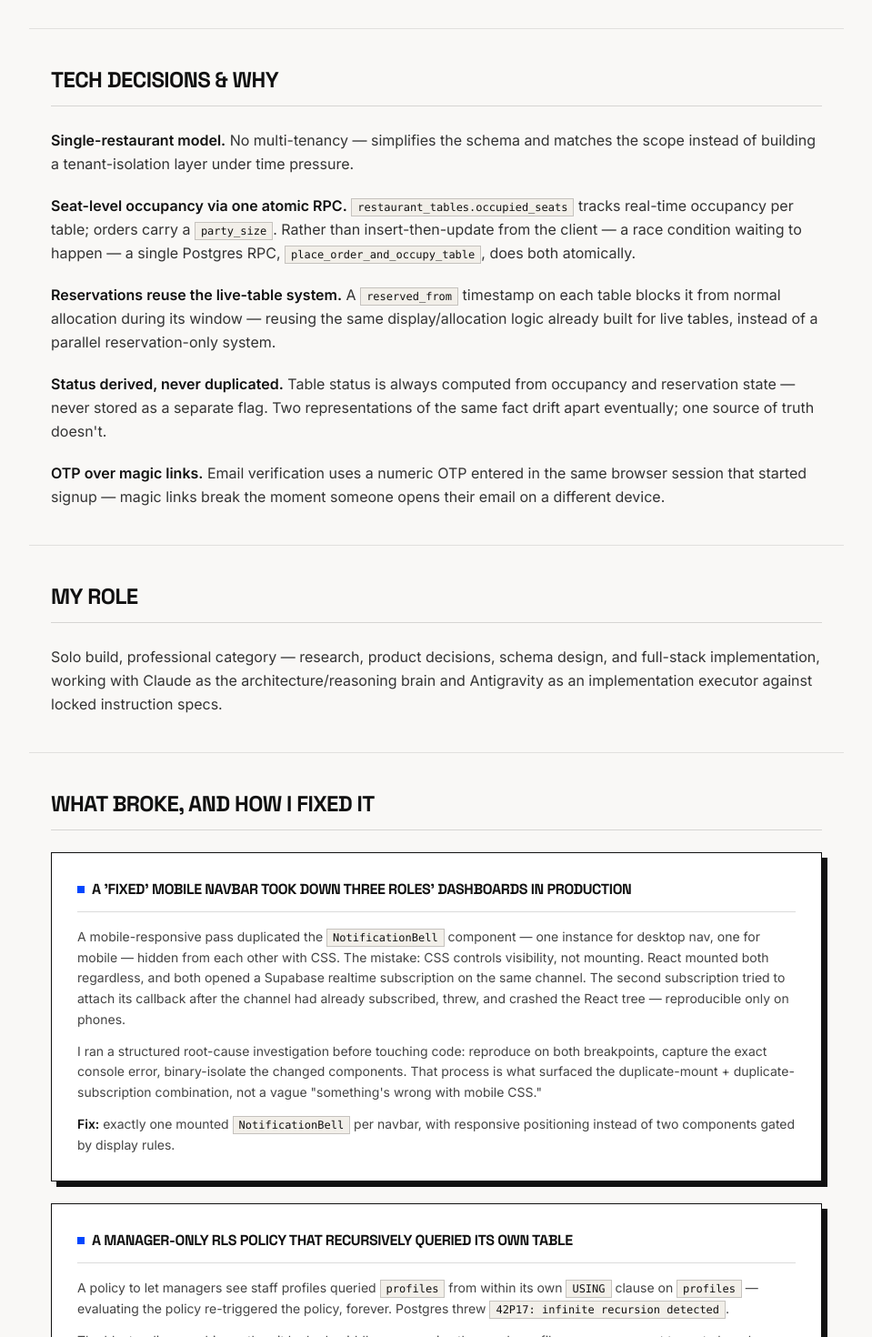
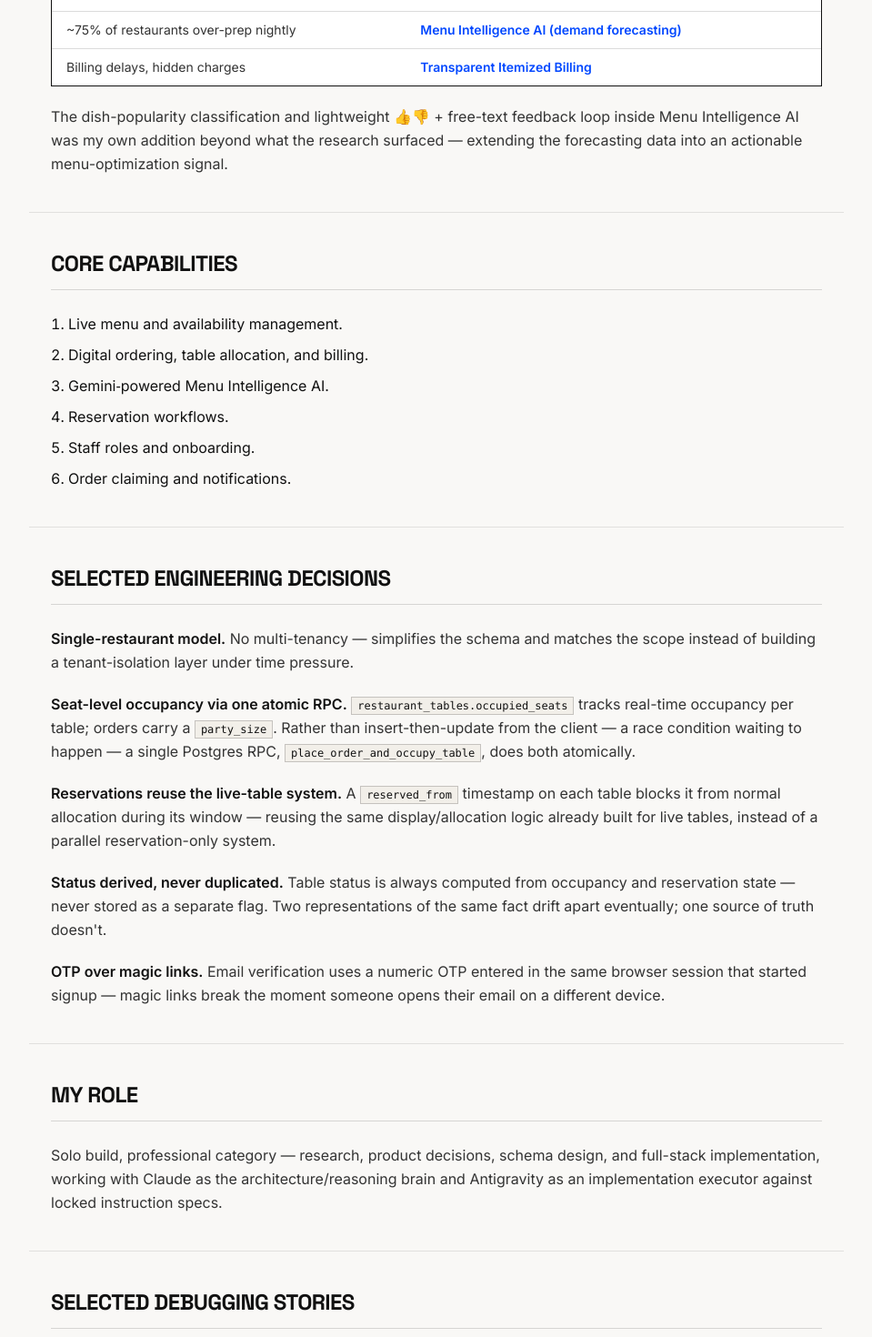
Before and after one commit to ayush22cp008/portfolio, a Next.js app: page /projects/tableflow in a window 1280 px wide. Shown: the part 1330-2800 px from the top of the page at 91% size, without its empty margins (160-1119 px from the left). Built offline with nearby package versions, Linux system fonts and the light colour scheme.

Commit message:
Refine TableFlow case study

```diff
--- a/app/projects/tableflow/page.tsx
+++ b/app/projects/tableflow/page.tsx
@@ -22,12 +22,14 @@ export default function TableFlowPage() {
         <CaseStudyHeader
           eyebrow="Full-Stack · Solo build"
           title="TableFlow — Smart Restaurant Management System"
-          tagline="A full-stack SaaS for the operational chaos inside a restaurant — queues, table allocation, kitchen flow, billing — not the delivery-app problem everyone else solves."
+          tagline="A single-restaurant operations platform for queues, table allocation, kitchen workflows, and billing—not another delivery app."
           liveUrl="https://table-flow-nu.vercel.app"
           repoUrl="https://github.com/ayush22cp008/TableFlow"
           status="VibeAthon 6.0 (NxtGenSec), Professional Category — result pending"
         />
-
+<CaseStudySection title="Project overview">
+  <p>A single-restaurant, full-stack platform for managing live menus, digital orders, table allocation, reservations, kitchen workflows, billing, staff operations, and AI-driven menu intelligence.</p>
+</CaseStudySection>
         <StackRow
           stack={[
             "Next.js 14 (App Router)",
@@ -94,7 +96,17 @@ export default function TableFlowPage() {
           </p>
         </CaseStudySection>
 
-        <CaseStudySection title="Tech decisions & why">
+        <CaseStudySection title="Core capabilities">
+          <ol className="list-decimal list-inside space-y-2 text-[#111111]">
+            <li>Live menu and availability management.</li>
+            <li>Digital ordering, table allocation, and billing.</li>
+            <li>Gemini‑powered Menu Intelligence AI.</li>
+            <li>Reservation workflows.</li>
+            <li>Staff roles and onboarding.</li>
+            <li>Order claiming and notifications.</li>
+          </ol>
+        </CaseStudySection>
+        <CaseStudySection title="Selected engineering decisions">
           <p>
             <strong className="text-[#111111]">Single-restaurant model.</strong>{" "}
             No multi-tenancy — simplifies the schema and matches the scope
@@ -147,110 +159,32 @@ export default function TableFlowPage() {
           </p>
         </CaseStudySection>
 
-        <CaseStudySection title="What broke, and how I fixed it">
+        <CaseStudySection title="Selected debugging stories">
           <div className="space-y-6 not-prose">
-            <BugCard title="A 'fixed' mobile navbar took down three roles' dashboards in production">
-              <p>
-                A mobile-responsive pass duplicated the{" "}
-                <code className="border border-[#111111]/20 bg-[#F2EFE9] px-1.5 py-0.5 text-xs font-mono text-[#111111]">
-                  NotificationBell
-                </code>{" "}
-                component — one instance for desktop nav, one for mobile —
-                hidden from each other with CSS. The mistake: CSS controls
-                visibility, not mounting. React mounted both regardless, and
-                both opened a Supabase realtime subscription on the same
-                channel. The second subscription tried to attach its callback
-                after the channel had already subscribed, threw, and crashed
-                the React tree — reproducible only on phones.
-              </p>
-              <p>
-                I ran a structured root-cause investigation before touching
-                code: reproduce on both breakpoints, capture the exact
-                console error, binary-isolate the changed components. That
-                process is what surfaced the duplicate-mount +
-                duplicate-subscription combination, not a vague
-                &quot;something&apos;s wrong with mobile CSS.&quot;
-              </p>
-              <p>
-                <strong className="text-[#111111]">Fix:</strong> exactly one
-                mounted{" "}
-                <code className="border border-[#111111]/20 bg-[#F2EFE9] px-1.5 py-0.5 text-xs font-mono text-[#111111]">
-                  NotificationBell
-                </code>{" "}
-                per navbar, with responsive positioning instead of two
-                components gated by display rules.
-              </p>
+            <BugCard title="Duplicate NotificationBell causing crash">
+              <p><strong>Problem:</strong> Mobile navbar duplicated the NotificationBell component, crashing authenticated dashboards.</p>
+              <p><strong>Root cause:</strong> CSS‑hidden desktop and mobile instances were both mounted, creating duplicate Supabase Realtime subscriptions.</p>
+              <p><strong>Fix:</strong> Use a single NotificationBell instance with responsive positioning.</p>
             </BugCard>
-
             <BugCard title="A manager-only RLS policy that recursively queried its own table">
-              <p>
-                A policy to let managers see staff profiles queried{" "}
-                <code className="border border-[#111111]/20 bg-[#F2EFE9] px-1.5 py-0.5 text-xs font-mono text-[#111111]">
-                  profiles
-                </code>{" "}
-                from within its own{" "}
-                <code className="border border-[#111111]/20 bg-[#F2EFE9] px-1.5 py-0.5 text-xs font-mono text-[#111111]">
-                  USING
-                </code>{" "}
-                clause on{" "}
-                <code className="border border-[#111111]/20 bg-[#F2EFE9] px-1.5 py-0.5 text-xs font-mono text-[#111111]">
-                  profiles
-                </code>{" "}
-                — evaluating the policy re-triggered the policy, forever.
-                Postgres threw{" "}
-                <code className="border border-[#111111]/20 bg-[#F2EFE9] px-1.5 py-0.5 text-xs font-mono text-[#111111]">
-                  42P17: infinite recursion detected
-                </code>
-                .
-              </p>
-              <p>
-                The blast radius was bigger than it looked: middleware
-                queries the user&apos;s profile on every request to route by
-                role, falling back to{" "}
-                <code className="border border-[#111111]/20 bg-[#F2EFE9] px-1.5 py-0.5 text-xs font-mono text-[#111111]">
-                  customer
-                </code>{" "}
-                if that query fails. So every authenticated role — Owner,
-                Manager, Cook, Waiter — silently fell back to customer and got
-                redirected to <code className="border border-[#111111]/20 bg-[#F2EFE9] px-1.5 py-0.5 text-xs font-mono text-[#111111]">/order</code> on
-                refresh, with no visible error, just repeated 500s in the
-                Supabase logs.
-              </p>
-              <p>
-                <strong className="text-[#111111]">Fix:</strong> route the
-                policy through the existing{" "}
-                <code className="border border-[#111111]/20 bg-[#F2EFE9] px-1.5 py-0.5 text-xs font-mono text-[#111111]">
-                  has_role()
-                </code>{" "}
-                helper, marked{" "}
-                <code className="border border-[#111111]/20 bg-[#F2EFE9] px-1.5 py-0.5 text-xs font-mono text-[#111111]">
-                  SECURITY DEFINER
-                </code>{" "}
-                — it runs with the function owner&apos;s privileges, bypassing
-                RLS on its internal lookup instead of re-triggering it.
-              </p>
+              <p><strong>Problem:</strong> PostgreSQL returned <code>42P17: infinite recursion detected</code>.</p>
+<p><strong>Root cause:</strong> The <code>profiles</code> RLS policy queried <code>profiles</code> within its own <code>USING</code> expression, recursively triggering the policy. The failed profile lookup also broke middleware role routing.</p>
+<p><strong>Fix:</strong> Use the existing <code>has_role()</code> helper marked <code>SECURITY DEFINER</code> so the internal role lookup does not recursively trigger the same RLS policy.</p>
             </BugCard>
           </div>
         </CaseStudySection>
 
-        <CaseStudySection title="Known limitations (documented, shipped anyway)">
+        <CaseStudySection title="Scope & engineering trade‑offs">
           <ul className="list-disc space-y-2 pl-5">
+            <li>A used reservation code may leave a stale “Reserved for …” label on the table until billing; this cosmetic limitation does not affect the underlying occupancy state.</li>
             <li>
-              A used reservation code can leave the table cosmetically showing
-              &quot;Reserved for {"{time}"}&quot; until billing, even though
-              occupancy is already correct.
+              The owner‑dashboard order cancellation flow was omitted in this release; a proper seat‑release mechanism has been deferred.
             </li>
-            <li>
-              Order cancellation from the owner dashboard was pulled from
-              this release rather than ship a flow that doesn&apos;t
-              correctly release seats.
-            </li>
-            <li>
-              No in-app notification after a reservation&apos;s arrival is
-              confirmed — the customer navigates to the order page manually,
-              same as a walk-in.
-            </li>
+            <li>No customer‑facing in‑app notification after a reservation’s arrival is confirmed; staff notification features are implemented, but the customer must navigate to the order page manually, same as a walk‑in.</li>
           </ul>
+        </CaseStudySection>
+        <CaseStudySection title="Explore further">
+          <p>For the full feature history, post‑hackathon enhancements, and detailed architecture, see the <a href="https://github.com/ayush22cp008/TableFlow/blob/main/README.md" className="text-[#0047FF] underline" target="_blank">TableFlow README</a>.</p>
         </CaseStudySection>
       </main>
       <SiteFooter />
```
